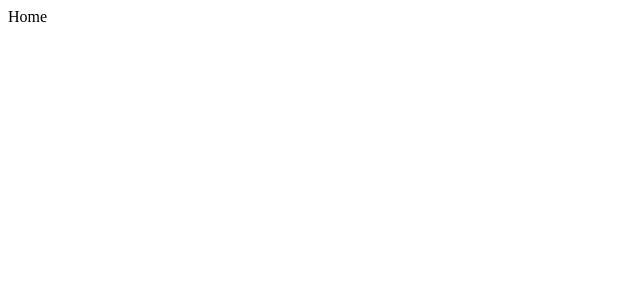
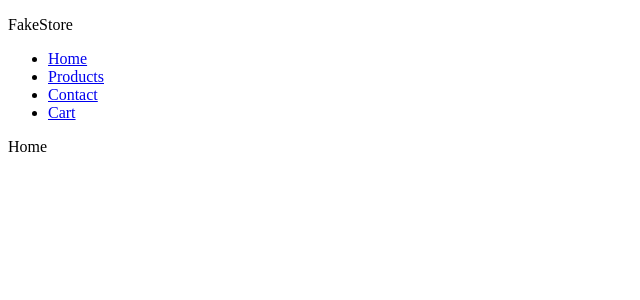
Before and after one commit to presh-031/Fakestore, a React (Create React App) app: page / in a window 1280 px wide. Shown: the top 300 px of the page, without its empty margins (0-640 px from the left). Built offline with nearby package versions, Linux system fonts and the light colour scheme; the HTML template or start-up script is replaced by a standard one.

Commit message:
setup links in navar

```diff
--- a/src/App.js
+++ b/src/App.js
@@ -6,11 +6,13 @@
 import Home from "./pages/Home";
 import Products from "./pages/Products";
 import Contact from "./pages/Contact";
+import Navbar from "./components/Navbar";
 
 const App = () => {
   return (
     <div>
       <Router>
+        <Navbar />
         <Routes>
           <Route path="/" element={<Home />} />
           <Route path="/products" element={<Products />} />
--- a/src/components/Navbar.jsx
+++ b/src/components/Navbar.jsx
@@ -1,12 +1,22 @@
+import { Link } from "react-router-dom";
+
 const Navbar = () => {
   return (
     <div>
       <p>FakeStore</p>
       <ul>
-        <li>Home</li>
-        <li>Products</li>
-        <li>Contact</li>
-        <li>Cart</li>
+        <li>
+          <Link to="/">Home</Link>
+        </li>
+        <li>
+          <Link to="/products">Products</Link>
+        </li>
+        <li>
+          <Link to={"/contact"}>Contact</Link>
+        </li>
+        <li>
+          <Link to={"/cart"}>Cart</Link>
+        </li>
       </ul>
     </div>
   );
```
